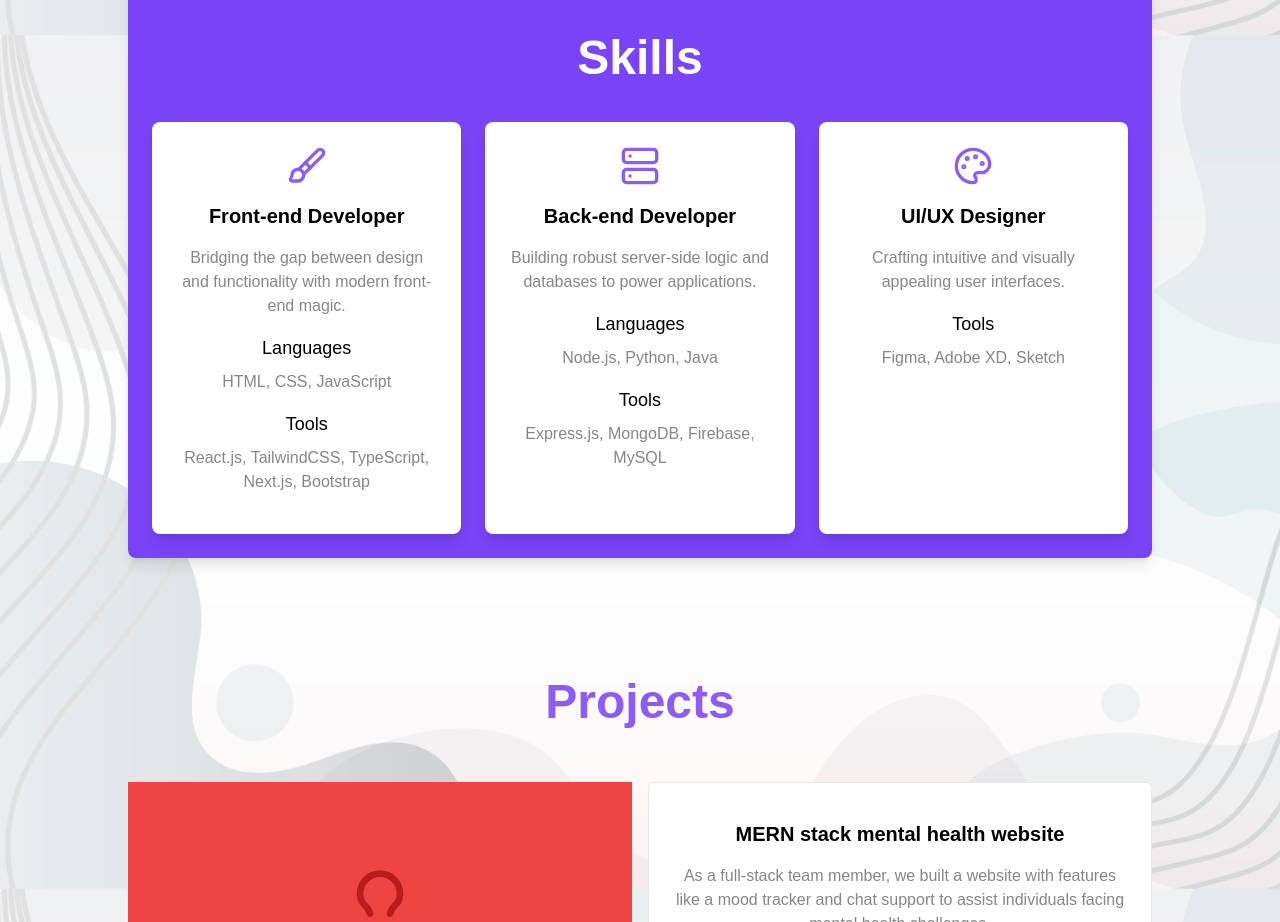
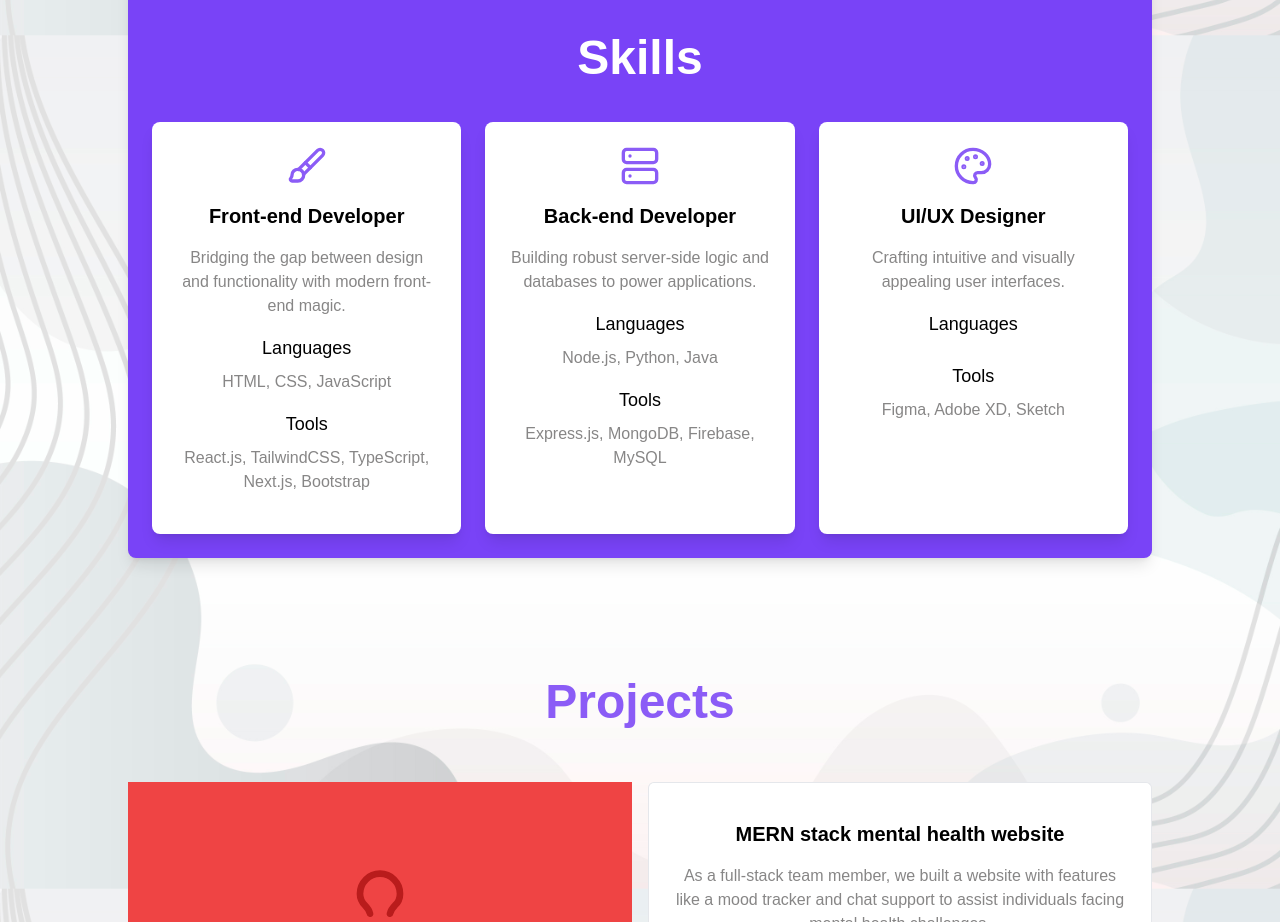
Before and after one commit to Duydao28102004/AlexDaoCV, a React (Vite) app: page / in a window 1280 px wide. Shown: the part 818-1740 px from the top of the page. Built offline with nearby package versions, Linux system fonts and the light colour scheme.

Commit message:
remap the variables in skills

```diff
--- a/src/components/Skills.jsx
+++ b/src/components/Skills.jsx
@@ -8,42 +8,40 @@ const Skills = () => {
                 <h1 className="text-5xl font-bold text-white my-10">Skills</h1>
 
                 <div className="grid grid-cols-1 md:grid-cols-3 gap-6 w-full">
-                    {/* Front-end Developer */}
-                    <div className="bg-white rounded-lg shadow-lg flex flex-col p-6 h-full flex-grow">
-                        <Brush className="w-10 h-10 text-accent mb-4 mx-auto" />
-                        <h1 className="text-xl font-semibold text-black mx-auto mb-4">Front-end Developer</h1>
-                        <h2 className="text-secondary text-center mb-4">
-                            Bridging the gap between design and functionality with modern front-end magic.
-                        </h2>
-                        <h1 className="text-lg font-medium text-black mx-auto mb-2">Languages</h1>
-                        <h2 className="text-secondary text-center mb-4">HTML, CSS, JavaScript</h2>
-                        <h1 className="text-lg font-medium text-black mx-auto mb-2">Tools</h1>
-                        <h2 className="text-secondary text-center mb-4">React.js, TailwindCSS, TypeScript, Next.js, Bootstrap</h2>
-                    </div>
-
-                    {/* Back-end Developer */}
-                    <div className="bg-white rounded-lg shadow-lg flex flex-col p-6 h-full flex-grow">
-                        <Server className="w-10 h-10 text-accent mb-4 mx-auto" />
-                        <h1 className="text-xl font-semibold text-black mx-auto mb-4">Back-end Developer</h1>
-                        <h2 className="text-secondary text-center mb-4">
-                            Building robust server-side logic and databases to power applications.
-                        </h2>
-                        <h1 className="text-lg font-medium text-black mx-auto mb-2">Languages</h1>
-                        <h2 className="text-secondary text-center mb-4">Node.js, Python, Java</h2>
-                        <h1 className="text-lg font-medium text-black mx-auto mb-2">Tools</h1>
-                        <h2 className="text-secondary text-center mb-4">Express.js, MongoDB, Firebase, MySQL</h2>
-                    </div>
-
-                    {/* UI/UX Designer */}
-                    <div className="bg-white rounded-lg shadow-lg flex flex-col p-6 h-full flex-grow">
-                        <Palette className="w-10 h-10 text-accent mb-4 mx-auto" />
-                        <h1 className="text-xl font-semibold text-black mx-auto mb-4">UI/UX Designer</h1>
-                        <h2 className="text-secondary text-center mb-4">
-                            Crafting intuitive and visually appealing user interfaces.
-                        </h2>
-                        <h1 className="text-lg font-medium text-black mx-auto mb-2">Tools</h1>
-                        <h2 className="text-secondary text-center mb-4">Figma, Adobe XD, Sketch</h2>
-                    </div>
+                    {[
+                        {
+                        name: "Front-end Developer",
+                        icon: <Brush className="w-10 h-10 text-accent mb-4 mx-auto" />,
+                        description: "Bridging the gap between design and functionality with modern front-end magic.",
+                        languages: "HTML, CSS, JavaScript",
+                        tools: "React.js, TailwindCSS, TypeScript, Next.js, Bootstrap"
+                        },
+                        {
+                        name: "Back-end Developer",
+                        icon: <Server className="w-10 h-10 text-accent mb-4 mx-auto" />,
+                        description: "Building robust server-side logic and databases to power applications.",
+                        languages: "Node.js, Python, Java",
+                        tools: "Express.js, MongoDB, Firebase, MySQL"
+                        },
+                        {
+                        name: "UI/UX Designer",
+                        icon: <Palette className="w-10 h-10 text-accent mb-4 mx-auto" />,
+                        description: "Crafting intuitive and visually appealing user interfaces.",
+                        tools: "Figma, Adobe XD, Sketch"
+                        }
+                    ].map((skill, index) => (
+                        <div key={index} className="bg-white rounded-lg shadow-lg flex flex-col p-6 h-full flex-grow">
+                            {skill.icon}
+                            <h1 className="text-xl font-semibold text-black mx-auto mb-4">{skill.name}</h1>
+                            <h2 className="text-secondary text-center mb-4">
+                                {skill.description}
+                            </h2>
+                            <h1 className="text-lg font-medium text-black mx-auto mb-2">Languages</h1>
+                            <h2 className="text-secondary text-center mb-4">{skill.languages}</h2>
+                            <h1 className="text-lg font-medium text-black mx-auto mb-2">Tools</h1>
+                            <h2 className="text-secondary text-center mb-4">{skill.tools}</h2>
+                        </div>
+                    ))}
                 </div>
             </div>
         </div>
```
